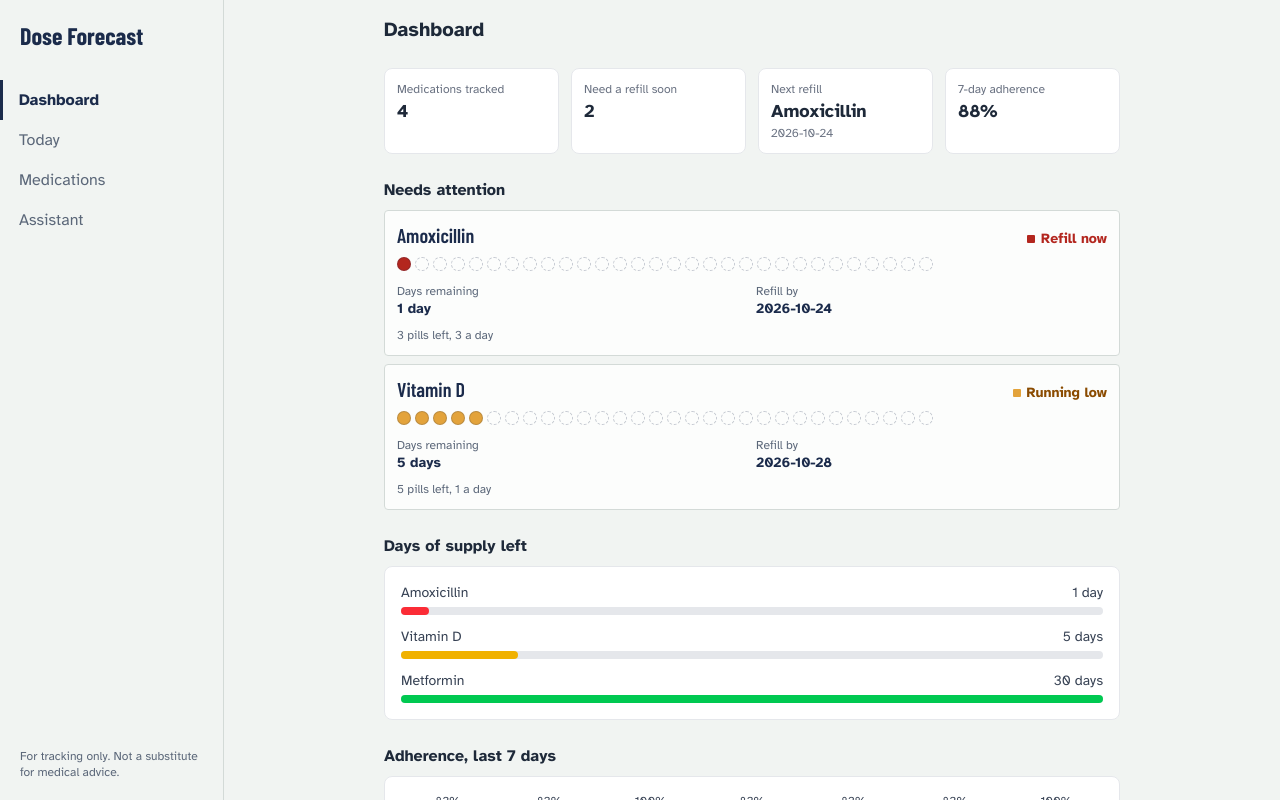
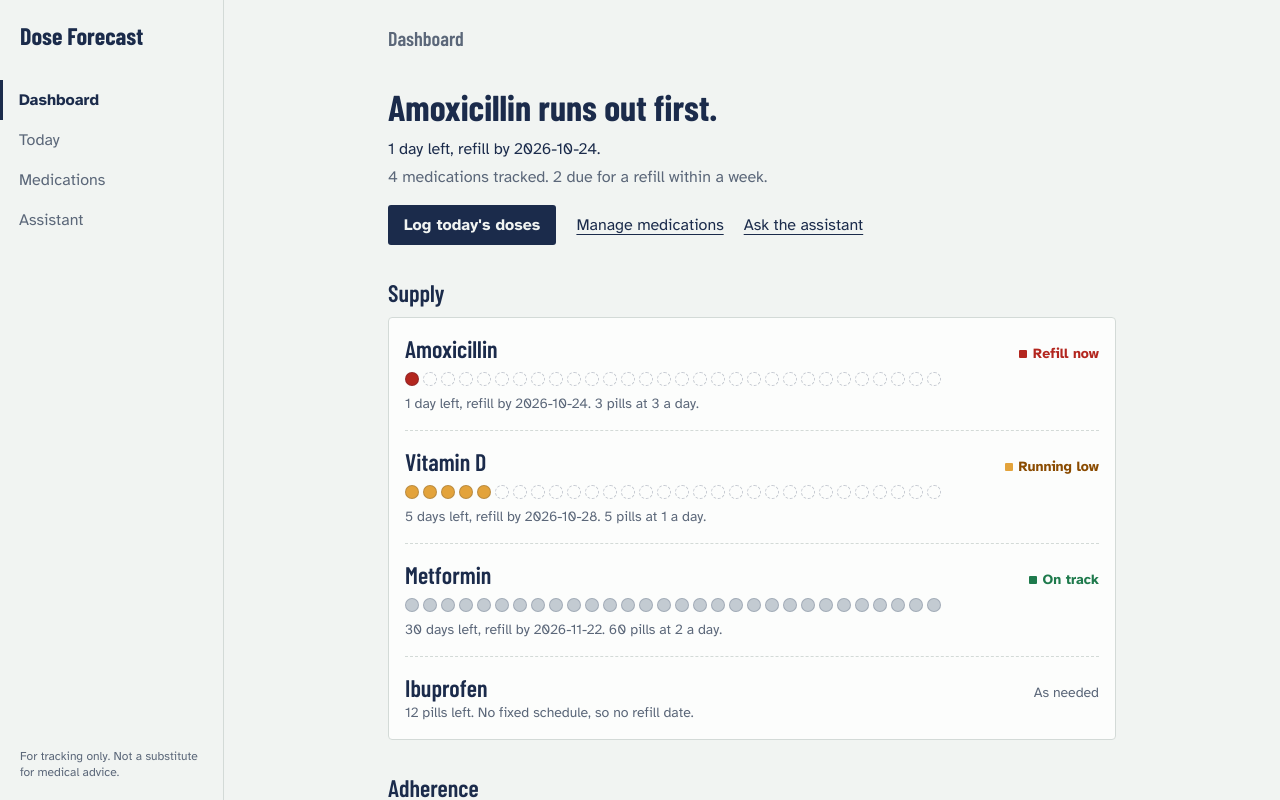
Before and after one commit to TehreemFarooq-cs/dose-forecast-tracker, a Next.js app: page / in a window 1280 px wide. Both pictures are taken after a click on the button "Load sample data". Built offline with nearby package versions, Linux system fonts and the light colour scheme.

Commit message:
style: redesign dashboard around supply strips and a weekly adherence row

```diff
--- a/components/DashboardHome.tsx
+++ b/components/DashboardHome.tsx
@@ -2,7 +2,8 @@
 
 import Link from 'next/link';
 import { useMemo, useState } from 'react';
-import RefillForecastCard from './RefillForecastCard';
+import StatusWord from './StatusWord';
+import SupplyStrip from './SupplyStrip';
 import { useMedications } from '@/lib/use-medications';
 import { useDoseLog } from '@/lib/use-dose-log';
 import { calculateRefillForecast, type RefillForecast } from '@/lib/forecast';
@@ -10,30 +11,23 @@ import { weeklyAdherence } from '@/lib/adherence';
 import { buildSampleLogs, sampleCreatedAt, sampleMedications } from '@/lib/sample-data';
 import type { Medication } from '@/lib/medications';
 
-const BAR_COLOR = {
-  ok: 'bg-green-500',
-  low: 'bg-yellow-500',
-  critical: 'bg-red-500',
-} as const;
-const MAX_BAR_DAYS = 30;
-
 const weekdayFormatter = new Intl.DateTimeFormat(undefined, { weekday: 'short' });
 
-type Entry = { id: string; forecast: RefillForecast };
+type Row = { med: Medication; forecast: RefillForecast | null };
 
-function adherenceColor(percent: number) {
-  if (percent >= 80) return 'bg-green-500';
-  if (percent >= 50) return 'bg-yellow-500';
-  return 'bg-red-500';
+function dayCount(n: number) {
+  return `${n} ${n === 1 ? 'day' : 'days'}`;
 }
 
-function Stat({ label, children }: { label: string; children: React.ReactNode }) {
-  return (
-    <div className="bg-white border border-gray-200 rounded-lg p-3">
-      <dt className="text-xs text-gray-500">{label}</dt>
-      <dd className="text-lg font-semibold text-gray-800">{children}</dd>
-    </div>
-  );
+function pillCount(n: number) {
+  return `${n} ${n === 1 ? 'pill' : 'pills'}`;
+}
+
+function adherenceTint(percent: number | null) {
+  if (percent === null) return 'bg-panel';
+  if (percent >= 80) return 'bg-ok-tint';
+  if (percent >= 50) return 'bg-low-tint';
+  return 'bg-critical-tint';
 }
 
 export default function DashboardHome() {
@@ -45,27 +39,52 @@ export default function DashboardHome() {
   // HTML and the first client render match.
   const hasLoaded = medsLoaded && logsLoaded;
 
-  const entries: Entry[] = useMemo(
-    () =>
-      medications
-        .filter((m) => m.dosesPerDay > 0)
-        .map((m) => ({
-          id: m.id,
-          forecast: calculateRefillForecast({
-            drugName: m.name,
-            pillsRemaining: m.pillsRemaining,
-            dosesPerDay: m.dosesPerDay,
+  // Soonest to run out first; as-needed medications (no forecast) go last.
+  const rows: Row[] = useMemo(() => {
+    const built = medications.map((med) => ({
+      med,
+      forecast:
+        med.dosesPerDay === 0
+          ? null
+          : calculateRefillForecast({
+              drugName: med.name,
+              pillsRemaining: med.pillsRemaining,
+              dosesPerDay: med.dosesPerDay,
             }),
-        }))
-        .sort((a, b) => a.forecast.daysRemaining - b.forecast.daysRemaining),
-    [medications],
-  );
+    }));
+    return built.sort((a, b) => {
+      if (a.forecast && b.forecast) return a.forecast.daysRemaining - b.forecast.daysRemaining;
+      if (a.forecast) return -1;
+      if (b.forecast) return 1;
+      return a.med.name.localeCompare(b.med.name);
+    });
+  }, [medications]);
 
   const adherence = useMemo(() => weeklyAdherence(medications, logs), [medications, logs]);
 
-  const needAttention = entries.filter((e) => e.forecast.status !== 'ok');
-  const next = entries[0]?.forecast ?? null;
-  const hasScheduled = entries.length > 0;
+  const soonest = rows.find((r) => r.forecast)?.forecast ?? null;
+  const dueSoon = rows.filter((r) => r.forecast && r.forecast.status !== 'ok').length;
+  const hasScheduled = rows.some((r) => r.forecast);
+
+  let headline: string;
+  let detail: string;
+  if (!soonest) {
+    headline = 'Nothing to forecast yet.';
+    detail = "As-needed medications don't have a refill date.";
+  } else if (soonest.status === 'ok') {
+    headline = 'Everything is on track.';
+    detail = `Next refill: ${soonest.drugName} in ${dayCount(soonest.daysRemaining)}, by ${soonest.refillByDate}.`;
+  } else {
+    headline =
+      soonest.daysRemaining === 0
+        ? `${soonest.drugName} needs a refill today.`
+        : `${soonest.drugName} runs out first.`;
+    detail = `${dayCount(soonest.daysRemaining)} left, refill by ${soonest.refillByDate}.`;
+  }
+
+  const summary = `${medications.length} ${
+    medications.length === 1 ? 'medication' : 'medications'
+  } tracked. ${dueSoon === 0 ? 'None' : dueSoon} due for a refill within a week.`;
 
   const loadSamples = async () => {
     if (seeding) return;
@@ -84,33 +103,25 @@ export default function DashboardHome() {
 
   return (
     <div className="h-full overflow-y-auto">
-      <div className="max-w-3xl mx-auto p-4 space-y-6">
-        <h1 className="text-xl font-bold text-gray-800">Dashboard</h1>
+      <div className="max-w-3xl mx-auto px-5 py-6 space-y-8">
+        <h1 className="font-display text-xl font-semibold text-ink-soft">Dashboard</h1>
 
         {!hasLoaded ? (
-          <div role="status" aria-label="Loading dashboard" className="space-y-3">
-            <div className="grid gap-3 sm:grid-cols-2 lg:grid-cols-4">
-              <div className="h-16 rounded-lg bg-gray-200 animate-pulse" />
-              <div className="h-16 rounded-lg bg-gray-200 animate-pulse" />
-              <div className="h-16 rounded-lg bg-gray-200 animate-pulse" />
-              <div className="h-16 rounded-lg bg-gray-200 animate-pulse" />
-            </div>
-            <div className="h-28 rounded-lg bg-gray-200 animate-pulse" />
+          <div role="status" aria-label="Loading dashboard" className="space-y-4">
+            <div className="h-12 w-3/4 rounded-[3px] bg-rule motion-safe:animate-pulse" />
+            <div className="h-40 rounded-[3px] bg-rule motion-safe:animate-pulse" />
           </div>
         ) : medications.length === 0 ? (
-          <div className="text-center py-10 px-4 bg-white border border-dashed border-gray-300 rounded-lg">
-            <p className="text-2xl mb-2" aria-hidden="true">
-              💊
+          <section>
+            <p className="font-display text-4xl font-bold leading-tight">Nothing tracked yet.</p>
+            <p className="mt-2 text-ink-soft max-w-md">
+              Add a medication and its pill count to see when it needs a refill. Or load sample
+              data, with a week of dose history, to look around first.
             </p>
-            <h2 className="font-medium text-gray-800 mb-1">Welcome to Dose Forecast Tracker</h2>
-            <p className="text-sm text-gray-500 mb-5 max-w-md mx-auto">
-              Track how many pills you have left and see when each medication needs a refill. Add
-              your own, or load sample data (with a week of dose history) to look around first.
-            </p>
-            <div className="flex flex-col sm:flex-row gap-2 justify-center">
+            <div className="mt-4 flex flex-wrap items-center gap-3">
               <Link
                 href="/medications"
-                className="bg-blue-600 text-white px-4 py-2 rounded-lg text-sm font-medium hover:bg-blue-700"
+                className="bg-ink text-paper px-4 py-2 rounded-[3px] font-bold hover:bg-ink/90"
               >
                 Add a medication
               </Link>
@@ -118,150 +129,106 @@ export default function DashboardHome() {
                 type="button"
                 onClick={loadSamples}
                 disabled={seeding}
-                className="border border-gray-300 bg-white text-gray-800 px-4 py-2 rounded-lg text-sm font-medium hover:bg-gray-50 disabled:opacity-50"
+                className="border border-ink px-4 py-2 rounded-[3px] font-bold hover:bg-panel disabled:opacity-50"
               >
                 {seeding ? 'Loading…' : 'Load sample data'}
               </button>
             </div>
-          </div>
+          </section>
         ) : (
           <>
-            <dl className="grid gap-3 sm:grid-cols-2 lg:grid-cols-4">
-              <Stat label="Medications tracked">{medications.length}</Stat>
-              <Stat label="Need a refill soon">{needAttention.length}</Stat>
-              <Stat label="Next refill">
-                {next ? (
-                  <>
-                    {next.drugName}
-                    <span className="block text-xs font-normal text-gray-500">
-                      {next.refillByDate}
-                    </span>
-                  </>
-                ) : (
-                  '—'
-                )}
-              </Stat>
-              <Stat label="7-day adherence">
-                {adherence.percent === null ? (
-                  <>
-                    —
-                    <span className="block text-xs font-normal text-gray-500">
-                      Not enough history yet
-                    </span>
-                  </>
-                ) : (
-                  `${adherence.percent}%`
-                )}
-              </Stat>
-            </dl>
-
-            <section aria-labelledby="attention-heading">
-              <h2 id="attention-heading" className="text-base font-semibold text-gray-800 mb-2">
-                Needs attention
-              </h2>
-              {needAttention.length === 0 ? (
-                <p className="text-sm text-green-800 bg-green-50 border border-green-300 rounded-lg p-3">
-                  Everything is on track. No refills are needed in the next week.
-                </p>
-              ) : (
-                <ul>
-                  {needAttention.slice(0, 3).map(({ id, forecast }) => (
-                    <li key={id}>
-                      <RefillForecastCard result={forecast} />
-                    </li>
-                  ))}
-                </ul>
-              )}
+            <section aria-label="Summary">
+              <p className="font-display text-4xl font-bold leading-tight">{headline}</p>
+              <p className="mt-2">{detail}</p>
+              <p className="mt-1 text-ink-soft">{summary}</p>
+              <div className="mt-4 flex flex-wrap items-center gap-x-5 gap-y-2">
+                <Link
+                  href="/today"
+                  className="bg-ink text-paper px-4 py-2 rounded-[3px] font-bold hover:bg-ink/90"
+                >
+                  Log today's doses
+                </Link>
+                <Link href="/medications" className="underline underline-offset-4">
+                  Manage medications
+                </Link>
+                <Link href="/assistant" className="underline underline-offset-4">
+                  Ask the assistant
+                </Link>
+              </div>
             </section>
 
-            {hasScheduled && (
             <section aria-labelledby="supply-heading">
-                <h2 id="supply-heading" className="text-base font-semibold text-gray-800 mb-2">
-                  Days of supply left
+              <h2 id="supply-heading" className="font-display text-2xl font-semibold mb-2">
+                Supply
               </h2>
-                <ul className="space-y-3 bg-white border border-gray-200 rounded-lg p-4">
-                  {entries.map(({ id, forecast }) => (
-                    <li key={id}>
-                      <div className="flex justify-between text-sm text-gray-700 mb-1">
-                        <span>{forecast.drugName}</span>
-                        <span>
-                          {forecast.daysRemaining} {forecast.daysRemaining === 1 ? 'day' : 'days'}
-                        </span>
+              <ul className="bg-panel border border-rule rounded-sm px-4 divide-y divide-dashed divide-rule">
+                {rows.map(({ med, forecast }) => (
+                  <li key={med.id} className="py-4">
+                    <div className="flex items-baseline justify-between gap-3">
+                      <h3 className="font-display text-2xl font-semibold leading-tight">
+                        {med.name}
+                      </h3>
+                      {forecast ? (
+                        <StatusWord status={forecast.status} />
+                      ) : (
+                        <span className="text-sm text-ink-soft">As needed</span>
+                      )}
                     </div>
-                      <div className="h-2 rounded-full bg-gray-200" aria-hidden="true">
-                        <div
-                          className={`h-2 rounded-full ${BAR_COLOR[forecast.status]}`}
-                          style={{
-                            width: `${Math.max(
-                              4,
-                              (Math.min(forecast.daysRemaining, MAX_BAR_DAYS) / MAX_BAR_DAYS) * 100,
-                            )}%`,
-                          }}
-                        />
+                    {forecast && (
+                      <div className="my-2">
+                        <SupplyStrip daysLeft={forecast.daysRemaining} status={forecast.status} />
                       </div>
+                    )}
+                    <p className="text-sm text-ink-soft">
+                      {forecast
+                        ? `${dayCount(forecast.daysRemaining)} left, refill by ${forecast.refillByDate}. ${pillCount(med.pillsRemaining)} at ${med.dosesPerDay} a day.`
+                        : `${pillCount(med.pillsRemaining)} left. No fixed schedule, so no refill date.`}
+                    </p>
                   </li>
                 ))}
               </ul>
             </section>
-            )}
 
             {hasScheduled && (
               <section aria-labelledby="adherence-heading">
-                <h2 id="adherence-heading" className="text-base font-semibold text-gray-800 mb-2">
-                  Adherence, last 7 days
+                <h2 id="adherence-heading" className="font-display text-2xl font-semibold mb-2">
+                  Adherence
                 </h2>
                 {adherence.percent === null ? (
-                  <p className="text-sm text-gray-600 bg-white border border-dashed border-gray-300 rounded-lg p-4">
+                  <p className="text-sm text-ink-soft max-w-md">
                     No history yet. Mark doses as taken on the{' '}
-                    <Link href="/today" className="text-blue-700 underline">
+                    <Link href="/today" className="underline underline-offset-4 text-ink">
                       Today page
                     </Link>{' '}
-                    and your adherence will show up here.
+                    and your week will fill in here.
                   </p>
                 ) : (
-                  <div className="bg-white border border-gray-200 rounded-lg p-4">
-                    <ul className="flex gap-2 h-40">
+                  <>
+                    <p className="mb-3">
+                      {adherence.percent}% of scheduled doses taken over the last 7 days.
+                    </p>
+                    <ol className="grid grid-cols-7 gap-1">
                       {adherence.days.map((day) => (
                         <li
                           key={day.date}
-                          className="flex-1 flex flex-col items-center h-full min-w-0"
+                          className={`rounded-[3px] border border-rule px-1 py-2 text-center ${adherenceTint(day.percent)}`}
                         >
-                          <span className="text-xs text-gray-700 h-4">
+                          <span className="block text-xs text-ink-soft">
+                            {weekdayFormatter.format(new Date(`${day.date}T12:00:00`))}
+                          </span>
+                          <span className="block font-display text-xl font-semibold">
                             {day.percent === null ? '–' : `${day.percent}%`}
-                          </span>
-                          <div className="flex-1 w-full flex items-end" aria-hidden="true">
-                            {day.percent !== null && (
-                              <div
-                                className={`w-full rounded-t ${adherenceColor(day.percent)}`}
-                                style={{ height: `${Math.max(day.percent, 4)}%` }}
-                              />
-                            )}
-                          </div>
-                          <span className="text-xs text-gray-500 h-4 mt-1">
-                            {weekdayFormatter.format(new Date(`${day.date}T12:00:00`))}
                           </span>
                         </li>
                       ))}
-                    </ul>
-                    <p className="text-xs text-gray-500 mt-3">
-                      Counts completed days only. Extra doses don't make up for missed ones.
+                    </ol>
+                    <p className="mt-2 text-xs text-ink-soft">
+                      Completed days only. Extra doses don't make up for missed ones.
                     </p>
-                  </div>
+                  </>
                 )}
               </section>
             )}
-
-            <div className="flex flex-wrap gap-3 text-sm">
-              <Link href="/today" className="text-blue-700 hover:underline">
-                Log today's doses →
-              </Link>
-              <Link href="/medications" className="text-blue-700 hover:underline">
-                Manage medications →
-              </Link>
-              <Link href="/assistant" className="text-blue-700 hover:underline">
-                Ask the assistant →
-              </Link>
-            </div>
           </>
         )}
       </div>
```
Lines whose indentation alone changed are shown as unchanged.
